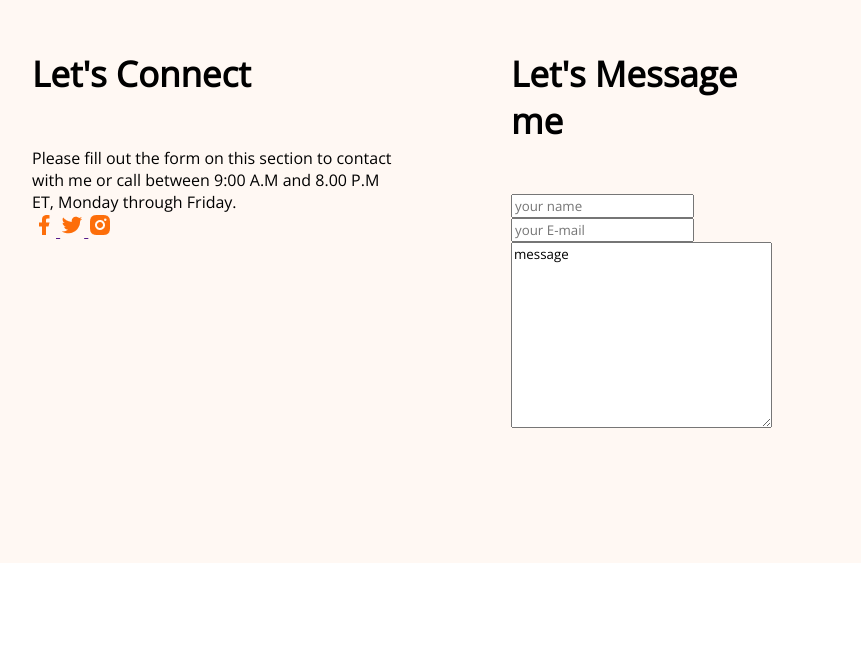
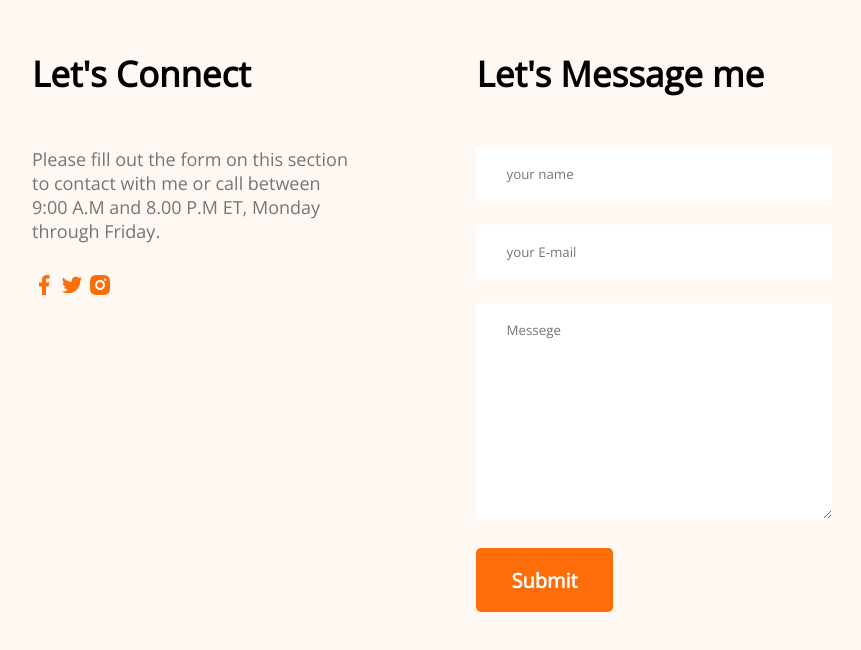
Before and after one commit to ForidaSweety/developer-portfolio, a plain HTML site: page index.html in a window 1280 px wide. Shown: the part 3256-3906 px from the top of the page, without its empty margins (238-1099 px from the left). Before the commit the page ends 3819 px from the top, so only its background shows below. Drawn offline with nearby package versions, Linux system fonts and the light colour scheme.

Commit message:
adding more contact

```diff
--- a/index.html
+++ b/index.html
@@ -142,7 +142,7 @@
         <section class="contact">
             <div>
                 <h3 class="section-title">Let's Connect</h3>
-                <p>Please fill out the form on this section to contact with me or call between 9:00 A.M and 8.00 P.M ET, Monday through Friday.</p>
+                <p class="section-description">Please fill out the form on this section to contact with me or call between 9:00 A.M and 8.00 P.M ET, Monday through Friday.</p>
                 <a href="">
                     <img src="images/icons/facebook.png" alt="">
                 </a>
@@ -158,7 +158,8 @@
                 <form action="">
                     <input type="text" name="" id="" placeholder="your name">
                     <input type="email" name="" id="" placeholder="your E-mail">
-                    <textarea name="" id="" cols="30" rows="10">message</textarea>
+                    <textarea name="" id="" cols="30" rows="10" placeholder="Messege"></textarea>
+                    <input class="btn-primary" type="submit" value="Submit">
                 </form>
             </div>
         </section>
--- a/styles/portfolio.css
+++ b/styles/portfolio.css
@@ -162,3 +162,12 @@ section{
 .contact .section-title{
     text-align: left;
 }
+.contact input[type="text"] ,input[type="email"] ,textarea{
+    margin-bottom: 24px;
+    border: 0;
+    width: 100%;
+    padding:18px 30px ;
+}
+.contact a{
+   text-decoration: none;
+}
```
